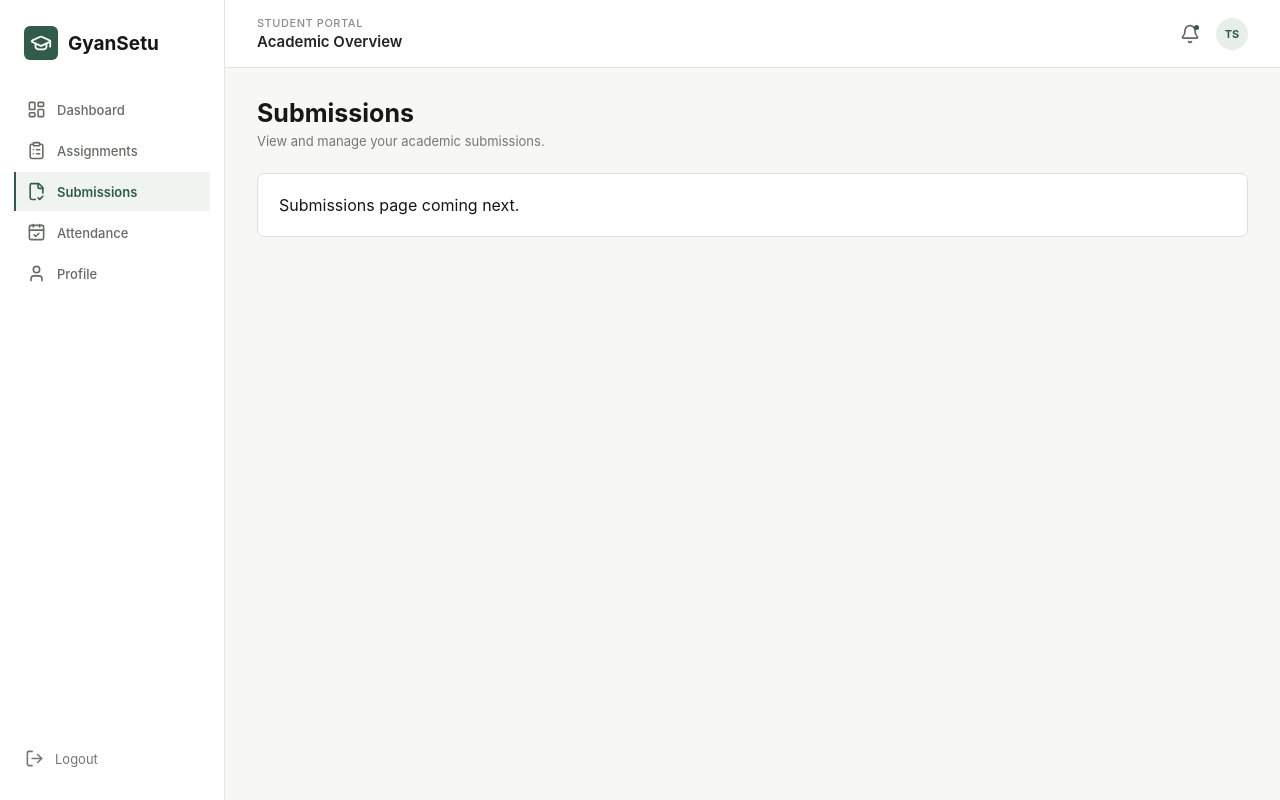
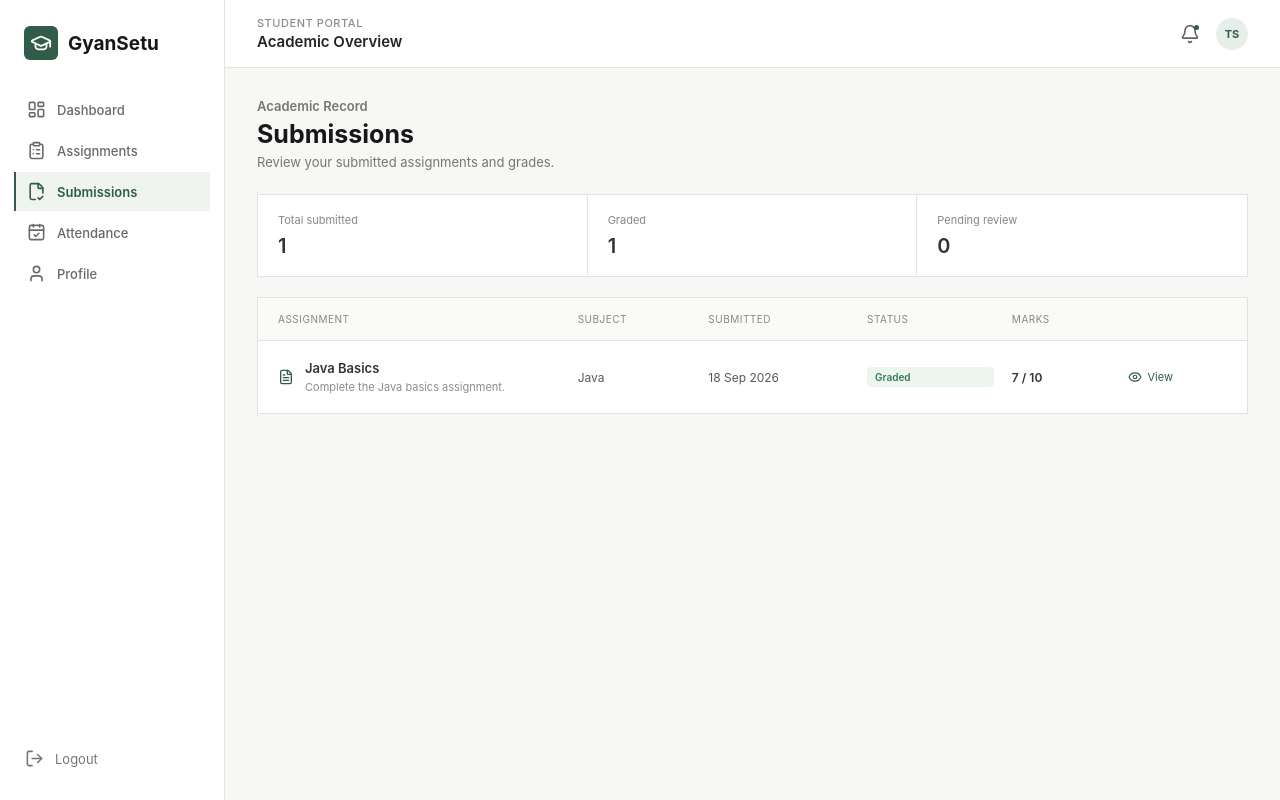
Before and after one commit to gauravu82274927/GyanSetu, a React app in the folder frontend/frontend/: page /student/submissions in a window 1280 px wide. Built offline with nearby package versions, Linux system fonts and the light colour scheme; the HTML template or start-up script is replaced by a standard one.

Commit message:
Build student submissions page

```diff
--- a/frontend/frontend/src/index.css
+++ b/frontend/frontend/src/index.css
@@ -1195,3 +1195,153 @@ button {
         flex-direction: column;
     }
 }
+
+.submission-summary {
+    display: grid;
+    grid-template-columns: repeat(3, 1fr);
+    border: 1px solid #e1e3df;
+    background: #fff;
+    margin-bottom: 20px;
+}
+
+.submission-summary > div {
+    padding: 18px 20px;
+    border-right: 1px solid #e1e3df;
+}
+
+.submission-summary > div:last-child {
+    border-right: none;
+}
+
+.submission-summary span {
+    display: block;
+    color: #858984;
+    font-size: 11px;
+    margin-bottom: 7px;
+}
+
+.submission-summary strong {
+    color: #303632;
+    font-size: 20px;
+    font-weight: 600;
+}
+
+.submission-page-card {
+    background: #fff;
+    border: 1px solid #e1e3df;
+}
+
+.submission-table-header,
+.submission-table-row {
+    display: grid;
+    grid-template-columns: 2fr 0.8fr 1fr 0.9fr 0.7fr 0.7fr;
+    align-items: center;
+    gap: 18px;
+    padding: 15px 20px;
+}
+
+.submission-table-header {
+    background: #fafaf8;
+    border-bottom: 1px solid #e1e3df;
+    color: #858984;
+    font-size: 10px;
+    text-transform: uppercase;
+    letter-spacing: 0.05em;
+}
+
+.submission-table-row {
+    min-height: 72px;
+    border-bottom: 1px solid #e8e9e6;
+    color: #555b56;
+    font-size: 12px;
+}
+
+.submission-table-row:last-child {
+    border-bottom: none;
+}
+
+.submission-title {
+    display: flex;
+    align-items: center;
+    gap: 11px;
+}
+
+.submission-title > svg {
+    flex-shrink: 0;
+    color: #315c4a;
+}
+
+.submission-title h3 {
+    margin: 0 0 4px;
+    color: #303632;
+    font-size: 13px;
+    font-weight: 600;
+}
+
+.submission-title p {
+    margin: 0;
+    color: #8a8f8b;
+    font-size: 11px;
+    white-space: nowrap;
+    overflow: hidden;
+    text-overflow: ellipsis;
+}
+
+.submission-marks {
+    color: #303632;
+    font-weight: 600;
+}
+
+.submission-view {
+    display: inline-flex;
+    align-items: center;
+    justify-content: center;
+    gap: 5px;
+    width: fit-content;
+    color: #315c4a;
+    text-decoration: none;
+    font-size: 11px;
+}
+
+.submission-view:hover {
+    text-decoration: underline;
+}
+
+@media (max-width: 900px) {
+    .submission-table-header {
+        display: none;
+    }
+
+    .submission-table-row {
+        grid-template-columns: 1fr auto;
+        gap: 10px;
+        padding: 17px;
+    }
+
+    .submission-table-row > span:not(.status-badge),
+    .submission-marks {
+        display: none;
+    }
+
+    .submission-view {
+        grid-column: 2;
+        grid-row: 1;
+    }
+
+    .submission-title {
+        grid-column: 1;
+    }
+
+    .submission-summary {
+        grid-template-columns: 1fr;
+    }
+
+    .submission-summary > div {
+        border-right: none;
+        border-bottom: 1px solid #e1e3df;
+    }
+
+    .submission-summary > div:last-child {
+        border-bottom: none;
+    }
+}
--- a/frontend/frontend/src/pages/student/StudentSubmissions.jsx
+++ b/frontend/frontend/src/pages/student/StudentSubmissions.jsx
@@ -1,8 +1,14 @@
+import { Eye, FileText } from "lucide-react";
+import { Link } from "react-router-dom";
 import Sidebar from "../../components/Sidebar";
 import Topbar from "../../components/Topbar";
-import PageHeader from "../../components/PageHeader";
+import { assignments } from "../../data/mockData";
 
-function StudentAssignments() {
+function StudentSubmissions() {
+    const submissions = assignments.filter(
+        (assignment) => assignment.status === "Submitted"
+    );
+
     return (
         <div className="app-layout">
             <Sidebar />
@@ -11,13 +17,83 @@ function StudentAssignments() {
                 <Topbar />
 
                 <section className="page-content">
-                    <PageHeader
-                        title="Submissions"
-                        description="View and manage your academic submissions."
-                    />
+                    <div className="page-header">
+                        <div>
+                            <p className="welcome-label">Academic Record</p>
+                            <h1>Submissions</h1>
+                            <p>
+                                Review your submitted assignments and grades.
+                            </p>
+                        </div>
+                    </div>
 
-                    <div className="content-card">
-                        Submissions page coming next.
+                    <div className="submission-summary">
+                        <div>
+                            <span>Total submitted</span>
+                            <strong>{submissions.length}</strong>
+                        </div>
+
+                        <div>
+                            <span>Graded</span>
+                            <strong>1</strong>
+                        </div>
+
+                        <div>
+                            <span>Pending review</span>
+                            <strong>0</strong>
+                        </div>
+                    </div>
+
+                    <div className="submission-page-card">
+                        <div className="submission-table-header">
+                            <span>Assignment</span>
+                            <span>Subject</span>
+                            <span>Submitted</span>
+                            <span>Status</span>
+                            <span>Marks</span>
+                            <span></span>
+                        </div>
+
+                        {submissions.map((submission) => (
+                            <div
+                                className="submission-table-row"
+                                key={submission.id}
+                            >
+                                <div className="submission-title">
+                                    <FileText size={16} />
+                                    <div>
+                                        <h3>{submission.title}</h3>
+                                        <p>{submission.description}</p>
+                                    </div>
+                                </div>
+
+                                <span>{submission.subject}</span>
+
+                                <span>18 Sep 2026</span>
+
+                                <span className="status-badge success">
+                                    Graded
+                                </span>
+
+                                <strong className="submission-marks">
+                                    7 / 10
+                                </strong>
+
+                                <Link
+                                    to={`/student/assignments/${submission.id}`}
+                                    className="submission-view"
+                                >
+                                    <Eye size={14} />
+                                    View
+                                </Link>
+                            </div>
+                        ))}
+
+                        {submissions.length === 0 && (
+                            <div className="empty-state">
+                                No submissions yet.
+                            </div>
+                        )}
                     </div>
                 </section>
             </main>
@@ -25,4 +101,4 @@ function StudentAssignments() {
     );
 }
 
-export default StudentAssignments;
+export default StudentSubmissions;
```
